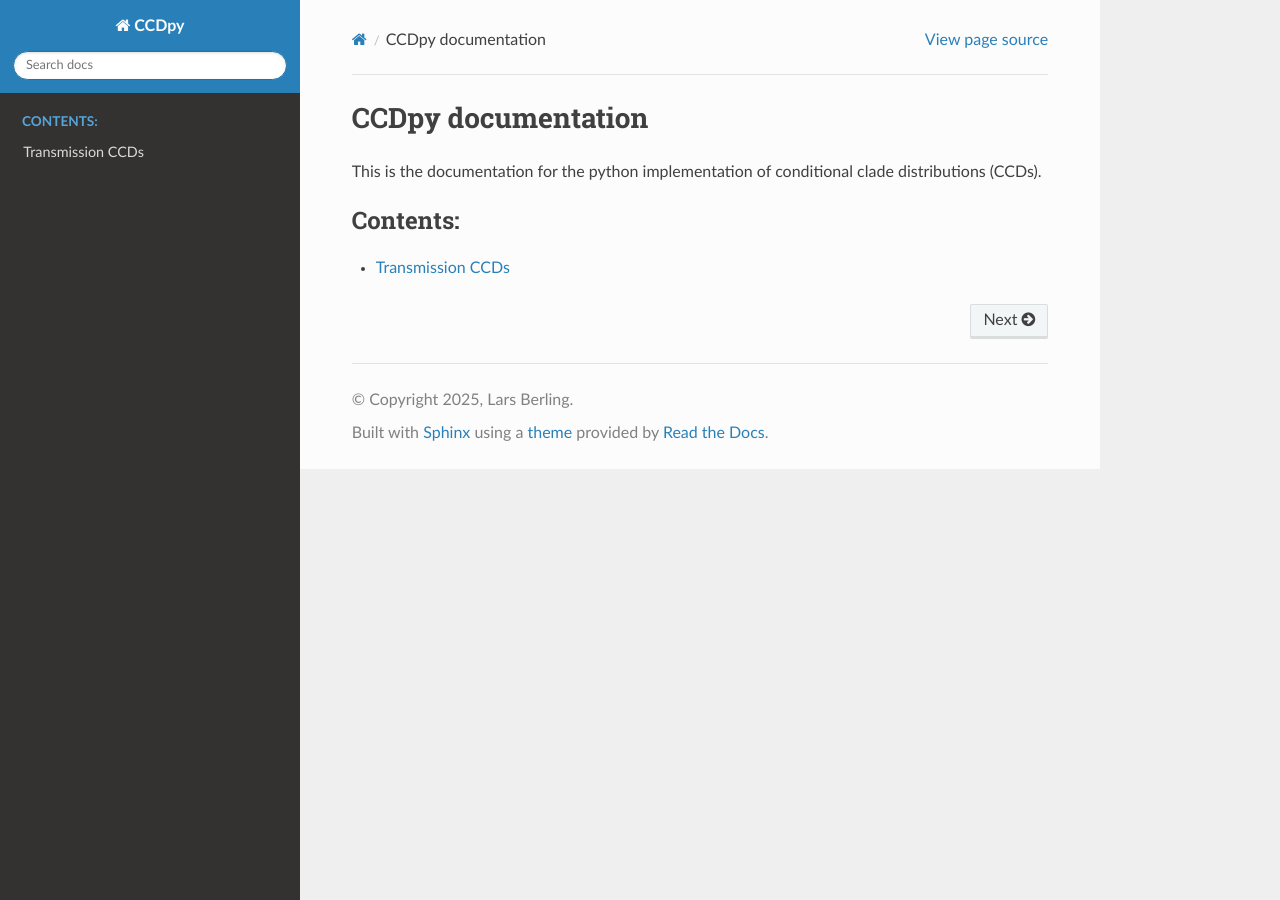
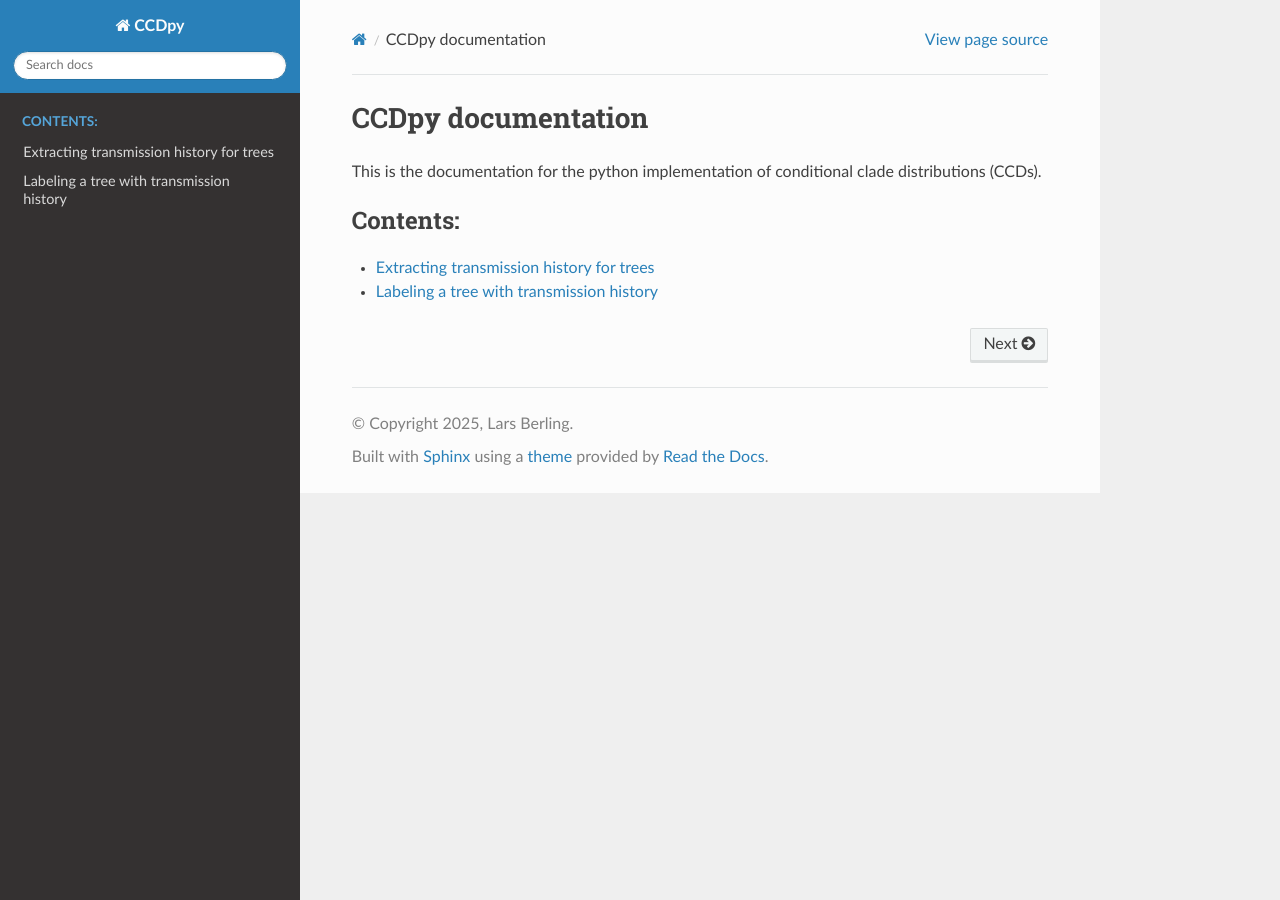
Before and after one commit to Lars-B/pyccd, a Sphinx documentation site: the page built from docs/index.rst, in a window 1280 px wide. Built offline with Sphinx 7.4.7 and the Read the Docs theme 3.1.0, drawn with Linux system fonts in a browser that asks for light colours.

Commit message:
WIP: Update to documentation and docstrings

```diff
--- a/docs/conf.py
+++ b/docs/conf.py
@@ -19,6 +19,17 @@
 exclude_patterns = ['_build', 'Thumbs.db', '.DS_Store']
 
 
+import os
+import sys
+sys.path.insert(0, os.path.abspath('../'))  # Add this line if your module is in the parent directory
+
+autodoc_default_options = {
+    'members': True,
+    'undoc-members': True,
+    'private-members': True,
+    'show-inheritance': True,
+}
+
 
 # -- Options for HTML output -------------------------------------------------
 # https://www.sphinx-doc.org/en/master/usage/configuration.html#options-for-html-output
--- a/docs/tCCD.rst
+++ b/docs/tCCD.rst
@@ -1,5 +1,12 @@
-Transmission CCDs
-=================
+Extracting transmission history for trees
+=========================================
 
-.. automodule:: CCDpy.transmissionCCD
+.. automodule:: CCDpy.extract_transmission_trees
     :members:
+
+
+Labeling a tree with transmission history
+=========================================
+
+.. automodule:: CCDpy.label_transmission_history
+    :members:
```
Also changed, not shown: 8 other files.
